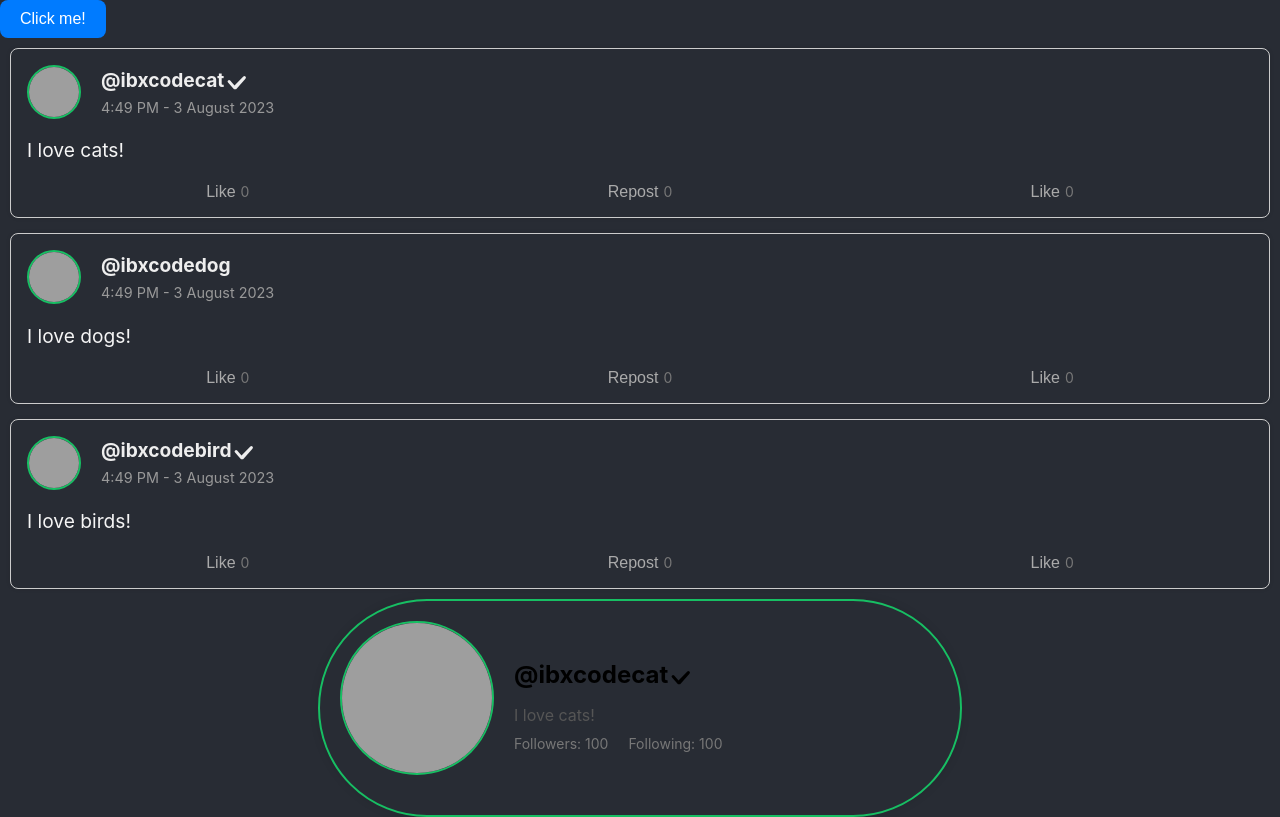
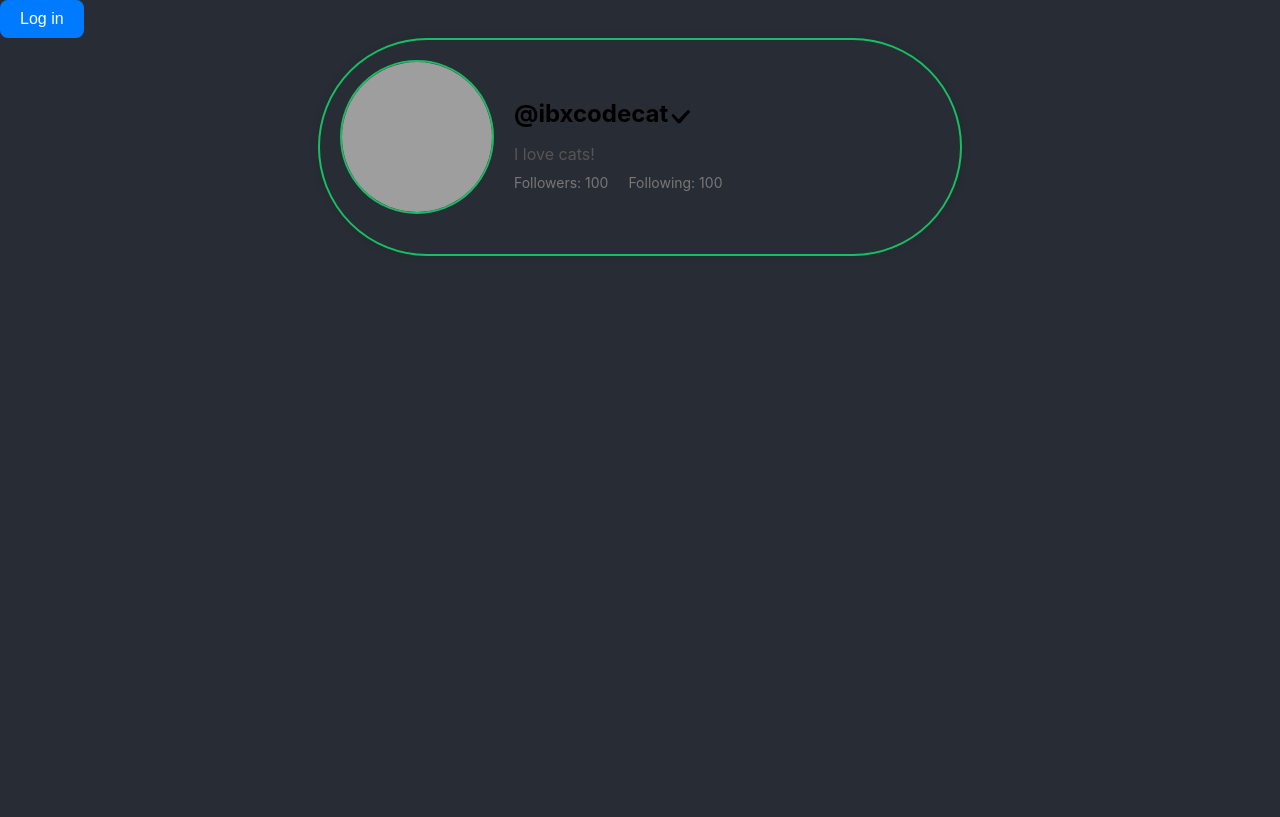
Before and after one commit to OPEX-Social/OPEX-Frontend, a React (Create React App) app: page / in a window 1280 px wide. Built offline with nearby package versions, Linux system fonts and the light colour scheme; grey boxes are pictures that could not be loaded.

Commit message:
Auth0 Oauth2 client_credentials & token

```diff
--- a/package.json
+++ b/package.json
@@ -3,6 +3,7 @@
   "version": "0.1.0",
   "private": true,
   "dependencies": {
+    "@auth0/auth0-react": "^2.2.1",
     "@testing-library/jest-dom": "^5.17.0",
     "@testing-library/react": "^13.4.0",
     "@testing-library/user-event": "^13.5.0",
--- a/src/App.js
+++ b/src/App.js
@@ -4,34 +4,18 @@ import './App.css';
 import Post from './Components/Post';
 import UserProfile from './Components/UserProfile';
 import Button from './Components/Button';
-import Deck from './Components/Deck';
+import Deck from './Components/Posts';
+import Profile from './Components/Profile';
+import LoginButton from './Components/LoginButton';
+import LogoutButton from './Components/LogoutButton';
 
 function App() {
   return (
     <div className="App">
 
-      <Button label="Click me!" onClick={() => alert("Hello, world!")} />
+<LoginButton/>
 
-      <Deck posts={[
-        {
-          username: "ibxcodecat",
-          isVerified: true,
-          content: "I love cats!",
-          timestamp: "4:49 PM - 3 August 2023",
-        },
-        {
-          username: "ibxcodedog",
-          isVerified: false,
-          content: "I love dogs!",
-          timestamp: "4:49 PM - 3 August 2023",
-        },
-        {
-          username: "ibxcodebird",
-          isVerified: true,
-          content: "I love birds!",
-          timestamp: "4:49 PM - 3 August 2023",
-        }
-      ]} />
+<LogoutButton/>
 
 
       <UserProfile user={{
--- a/src/Components/Deck.js
+++ /dev/null
@@ -1,21 +0,0 @@
-import React from 'react';
-import Post from './Post'; // Import your Tweet component
-import './../Styles/Deck.css'; // Import your CSS for styling
-
-const Deck = ({ posts: posts }) => {
-  return (
-    <div className="deck">
-      {posts.map((post, index) => (
-        <Post
-          key={index}
-          username={post.username}
-          isVerified={post.isVerified}
-          content={post.content}
-          timestamp={post.timestamp}
-        />
-      ))}
-    </div>
-  );
-};
-
-export default Deck;
--- /dev/null
+++ b/src/Components/LoginButton.js
@@ -0,0 +1,18 @@
+import React from 'react';
+import { useAuth0 } from '@auth0/auth0-react';
+
+function LoginButton() {
+    const {
+        isAuthenticated,
+        loginWithRedirect,
+    } = useAuth0();
+
+    return !isAuthenticated && (
+        <button
+            onClick={loginWithRedirect}
+            class="generic-button"
+        >Log in</button>
+    );
+}
+
+export default LoginButton;
--- /dev/null
+++ b/src/Components/LogoutButton.js
@@ -0,0 +1,23 @@
+import React from 'react';
+import { useAuth0 } from '@auth0/auth0-react';
+
+function LogoutButton() {
+    const {
+        isAuthenticated,
+        logout,
+    } = useAuth0();
+
+    return isAuthenticated && (
+        <button
+            class="generic-button"
+            onClick={() => {
+                logout({
+                    logoutParams: {
+                        returnTo: window.location.origin
+                    }
+                });
+            }}>Log out</button>
+    );
+}
+
+export default LogoutButton;
--- /dev/null
+++ b/src/Components/Posts.js
@@ -0,0 +1,44 @@
+import React, { useEffect, useState } from 'react';
+import Post from './Post'; // Import the Post component
+import './../Styles/Deck.css'; // Import your CSS for styling
+import { useAuth0 } from '@auth0/auth0-react';
+
+const Posts = () => {
+  const { getAccessTokenSilently } = useAuth0();
+  const [posts, setPosts] = useState(null);
+
+  useEffect(() => {
+    (async () => {
+      try {
+        const token = await getAccessTokenSilently({
+          authorizationParams: {
+            audience: 'https://api.example.com/', // Value in Identifier field for the API being called.
+            scope: 'read:posts', // Scope that exists for the API being called. You can create these through the Auth0 Management API or through the Auth0 Dashboard in the Permissions view of your API.
+          }
+        });
+        const response = await fetch('https://api.example.com/posts', {
+          headers: {
+            Authorization: `Bearer ${token}`,
+          },
+        });
+        setPosts(await response.json());
+      } catch (e) {
+        console.error(e);
+      }
+    })();
+  }, [getAccessTokenSilently]);
+
+  if (!posts) {
+    return <div>Loading...</div>;
+  }
+
+  return (
+    <ul>
+      {posts.map((post, index) => {
+        return <li key={index}>{post}</li>;
+      })}
+    </ul>
+  );
+};
+
+export default Posts;
--- /dev/null
+++ b/src/Components/Profile.js
@@ -0,0 +1,11 @@
+import React from 'react';
+import { useAuth0 } from '@auth0/auth0-react';
+
+function Profile() {
+  const { user } = useAuth0();
+
+  console.log(user);
+  return <div>Hello {user.name}</div>;
+}
+
+export default Profile;
--- a/src/index.js
+++ b/src/index.js
@@ -3,11 +3,21 @@ import ReactDOM from 'react-dom/client';
 import './index.css';
 import App from './App';
 import reportWebVitals from './reportWebVitals';
+import { Auth0Provider } from '@auth0/auth0-react';
 
 const root = ReactDOM.createRoot(document.getElementById('root'));
 root.render(
   <React.StrictMode>
-    <App />
+    <Auth0Provider
+      domain="dev-dnfsw8qiymohv6b8.us.auth0.com"
+      clientId="Vy5uRMhNSuxcCAXtcOKg8TpyAXasNOiG"
+      authorizationParams={{
+        redirect_uri: window.location.origin
+      }}
+    >
+      <App />
+    </Auth0Provider>
+
   </React.StrictMode>
 );
 
```
Also changed, not shown: src/Components/Wrapper.js (added, +16 -0 lines), 1 other file (tests, documents, lock files or other folders).
